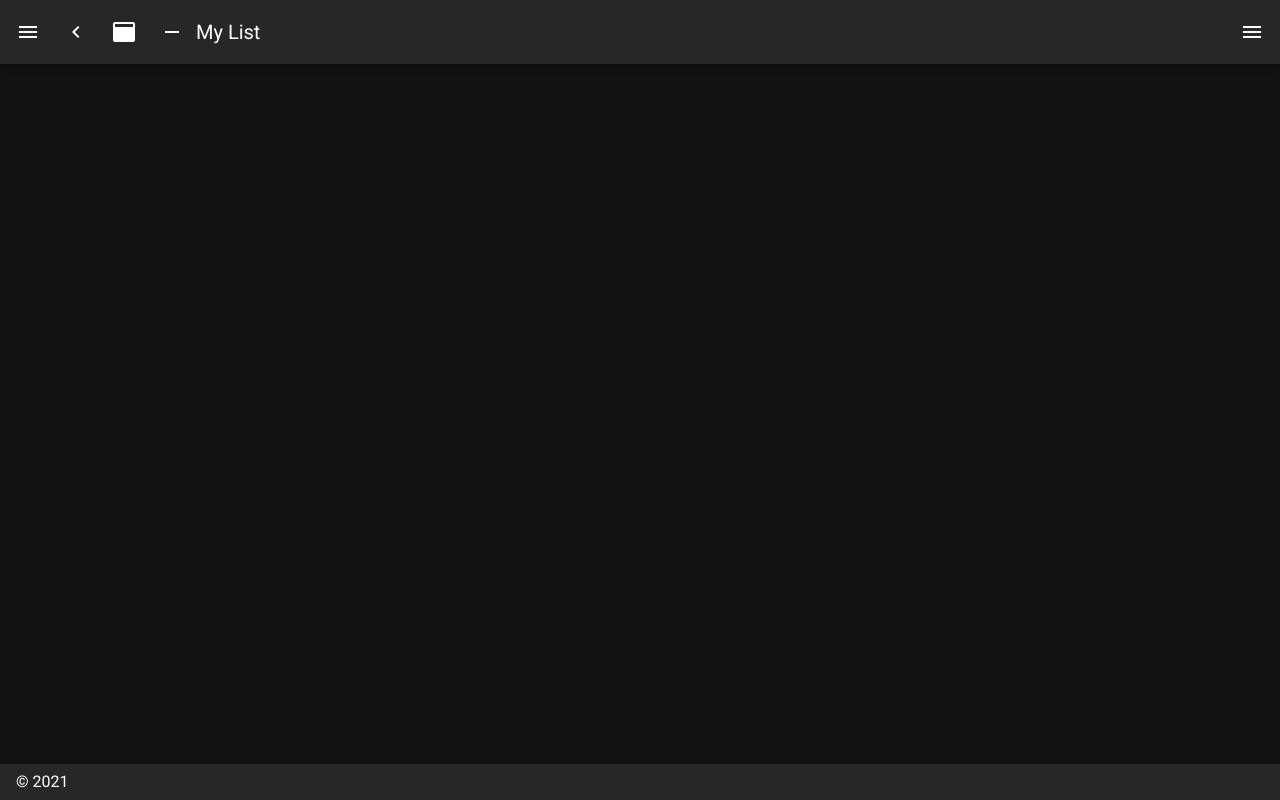
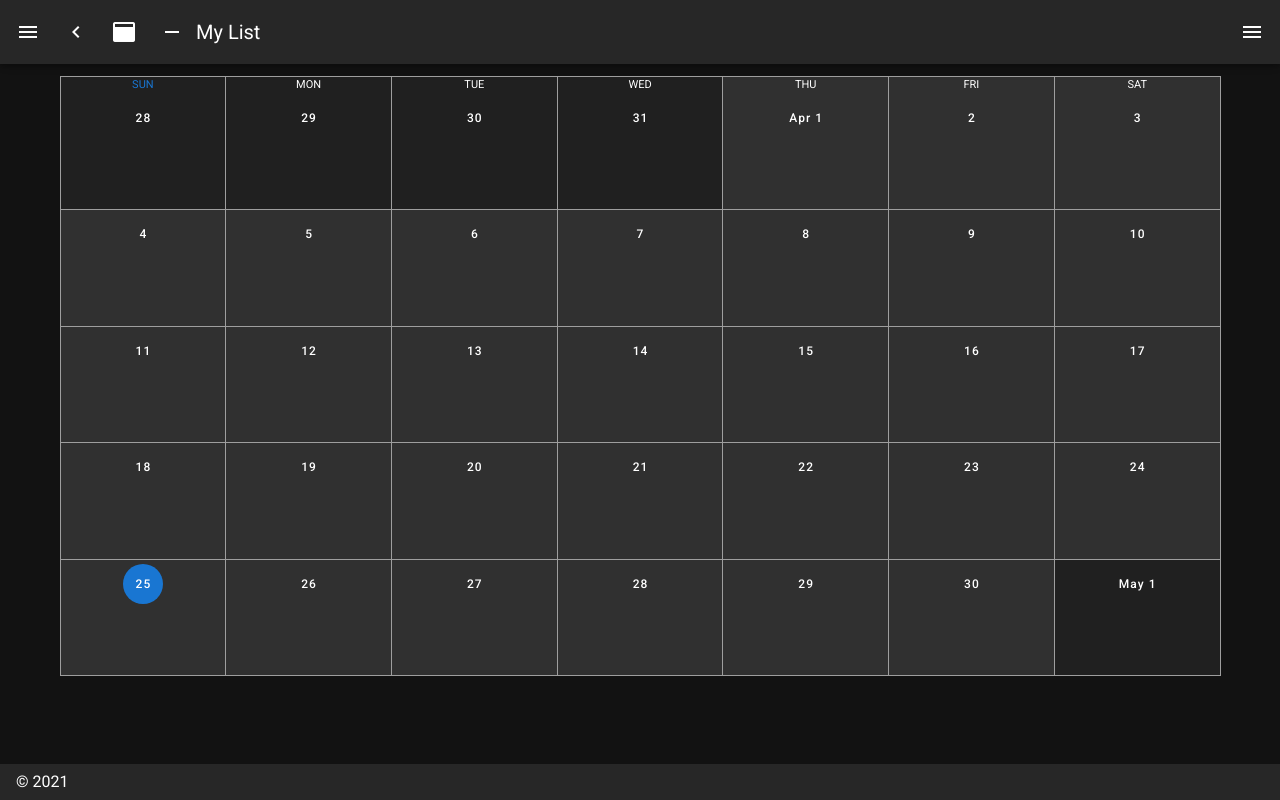
Before and after one commit to shoprogram/nuxt_todo, a Nuxt app: page /calendar in a window 1280 px wide. Built offline with nearby package versions, Linux system fonts and the light colour scheme.

Commit message:
カレンダーざっくり実装、リスト新規作成のための+ボタン実装（これからmodalをつけたい）

```diff
--- /dev/null
+++ b/components/AddButton.vue
@@ -0,0 +1,3 @@
+<template>
+  <v-btn color="accent" elevation="1" x-small fab>+</v-btn>
+</template>
--- a/layouts/default.vue
+++ b/layouts/default.vue
@@ -25,7 +25,7 @@
         </v-list-item>
       </v-list>
     </v-navigation-drawer>
-    <!-- headerになるところ -->
+    <!-- headerになるところ! -->
     <v-app-bar :clipped-left="clipped" fixed app>
       <v-app-bar-nav-icon @click.stop="drawer = !drawer" />
       <v-btn icon @click.stop="miniVariant = !miniVariant">
--- a/pages/calendar/index.vue
+++ b/pages/calendar/index.vue
@@ -0,0 +1,146 @@
+<template>
+  <!-- 理解と作り込み -->
+  <v-sheet height="600">
+    <v-calendar
+      ref="calendar"
+      v-model="focus"
+      color="primary"
+      :events="events"
+      :event-color="getEventColor"
+      :type="type"
+      @click:event="showEvent"
+      @click:more="viewDay"
+      @click:date="viewDay"
+      @chage="updateRange"
+    ></v-calendar>
+    <v-menu
+      v-model="selectedOpen"
+      :close-on-content-click="false"
+      :activator="selectedElement"
+      offset-x
+    >
+      <v-card color="grey lighten-4" min-width="350px" flat>
+        <v-toolbar :color="selectedEvent.color" dark>
+          <v-btn icon>
+            <v-icon>mdi-pencil</v-icon>
+          </v-btn>
+          <v-toolbar-title v-html="selectedEvent.name"></v-toolbar-title>
+          <v-spacer></v-spacer>
+          <v-btn icon>
+            <v-icon>mdi-heart</v-icon>
+          </v-btn>
+          <v-btn icon>
+            <v-icon>mdi-dots-vertical</v-icon>
+          </v-btn>
+        </v-toolbar>
+        <v-card-text>
+          <span v-html="selectedEvent.details"></span>
+        </v-card-text>
+        <v-card-actions>
+          <v-btn text color="secondary" @click="selectedOpen = false">
+            Cancel
+          </v-btn>
+        </v-card-actions>
+      </v-card>
+    </v-menu>
+  </v-sheet>
+</template>
+<script>
+export default {
+  data: () => ({
+    focus: '',
+    type: 'month',
+    typeToLabel: {
+      month: 'Month',
+      week: 'Week',
+      day: 'Day',
+      '4day': '4 Days',
+    },
+    selectedEvent: {},
+    selectedElement: null,
+    selectedOpen: false,
+    events: [],
+    colors: [
+      'blue',
+      'indigo',
+      'deep-purple',
+      'cyan',
+      'green',
+      'orange',
+      'grey darken-1',
+    ],
+    names: [
+      'Meeting',
+      'Holiday',
+      'PTO',
+      'Travel',
+      'Event',
+      'Birthday',
+      'Conference',
+      'Party',
+    ],
+  }),
+  mounted() {
+    this.$refs.calendar.checkChange()
+  },
+  methods: {
+    viewDay({ date }) {
+      this.focus = date
+      this.type = 'day'
+    },
+    getEventColor(event) {
+      return event.color
+    },
+    setToday() {
+      this.focus = ''
+    },
+    prev() {
+      this.$refs.calendar.prev()
+    },
+    next() {
+      this.$refs.calendar.next()
+    },
+    showEvent({ nativeEvent, event }) {
+      const open = () => {
+        this.selectedEvent = event
+        this.selectedElement = nativeEvent.target
+        setTimeout(() => {
+          this.selectedOpen = true
+        }, 10)
+      }
+      if (this.selectedOpen) {
+        this.selectedOpen = false
+        setTimeout(open, 10)
+      } else {
+        open()
+      }
+      nativeEvent.stopPropagation()
+    },
+    updateRange({ start, end }) {
+      const events = []
+      const min = new Date(`${start.date}T00:00:00`)
+      const max = new Date(`${end.date}T23:59:59`)
+      const days = (max.getTime() - min.getTime()) / 86400000
+      const eventCount = this.rnd(days, days + 20)
+      for (let i = 0; i < eventCount; i++) {
+        const allDay = this.rnd(0, 3) === 0
+        const firstTimestamp = this.rnd(min.getTime(), max.getTime())
+        const first = new Date(firstTimestamp - (firstTimestamp % 900000))
+        const secondTimestamp = this.rnd(2, allDay ? 288 : 8) * 900000
+        const second = new Date(first.getTime() + secondTimestamp)
+        events.push({
+          name: this.names[this.rnd(0, this.names.length - 1)],
+          start: first,
+          end: second,
+          color: this.colors[this.rnd(0, this.colors.length - 1)],
+          timed: !allDay,
+        })
+      }
+      this.events = events
+    },
+    rnd(a, b) {
+      return Math.floor((b - a + 1) * Math.random()) + a
+    },
+  },
+}
+</script>
--- a/pages/index.vue
+++ b/pages/index.vue
@@ -1,10 +1,15 @@
 <template>
   <v-container grid-list-md text-xs-center>
-    <v-layout justify-center height="300">
-      <v-flex class="teal lighten-3" xs4>
+    <v-layout justify-center>
+      <v-flex class="teal lighten-3" xs4 height="1000">
         <v-card class="transparent">
           <!-- 文字横にプラスボタン作る、モーダルが出る -->
-          <v-card-title class="brown--text">Work</v-card-title>
+          <v-card-title class="brown--text"
+            >Work
+            <v-spacer />
+            <!-- どこからmodalをopenしたのかのデータを載せる？ -->
+            <AddButton @click="showAddModal = !showAddModal"></AddButton>
+          </v-card-title>
           <v-list class="transparent">
             <v-list-item v-for="(item, i) in work" :key="i" class="black--text">
               <v-icon>mdi-radiobox-blank</v-icon>
@@ -15,7 +20,11 @@
       </v-flex>
       <v-flex class="yellow lighten-4 ml-5" xs4>
         <v-card class="transparent">
-          <v-card-title class="brown--text">Private</v-card-title>
+          <v-card-title class="brown--text"
+            >Private
+            <v-spacer />
+            <AddButton />
+          </v-card-title>
           <v-list class="transparent">
             <v-list-item v-for="(item, i) in work" :key="i" class="black--text">
               <v-icon>mdi-radiobox-blank</v-icon>
@@ -26,7 +35,11 @@
       </v-flex>
       <v-flex class="red lighten-3 ml-5" xs4>
         <v-card class="transparent">
-          <v-card-title class="brown--text">Ramdom Ideas</v-card-title>
+          <v-card-title class="brown--text"
+            >Ramdom Ideas
+            <v-spacer />
+            <AddButton />
+          </v-card-title>
           <v-list class="transparent">
             <v-list-item v-for="(item, i) in work" :key="i" class="black--text">
               <v-icon>mdi-radiobox-blank</v-icon>
@@ -39,6 +52,8 @@
   </v-container>
 </template>
 <script>
+// import VModal from 'vue-js-modal'
+// Vue.use(VModal)
 export default {
   data() {
     return {
```
